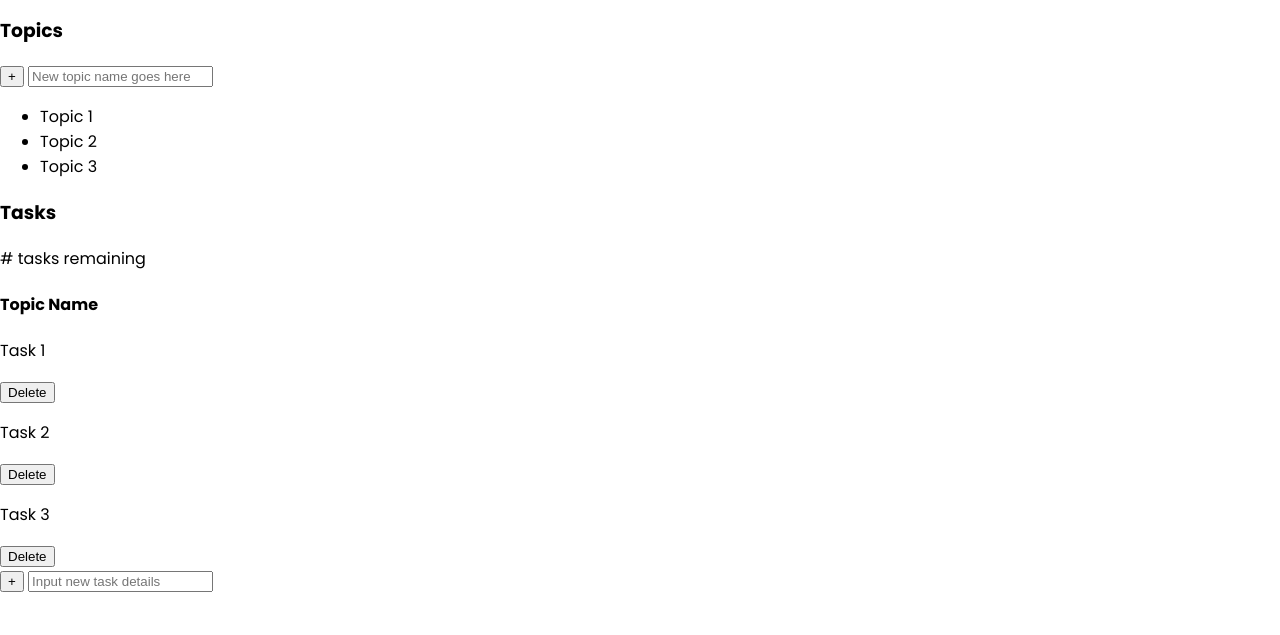
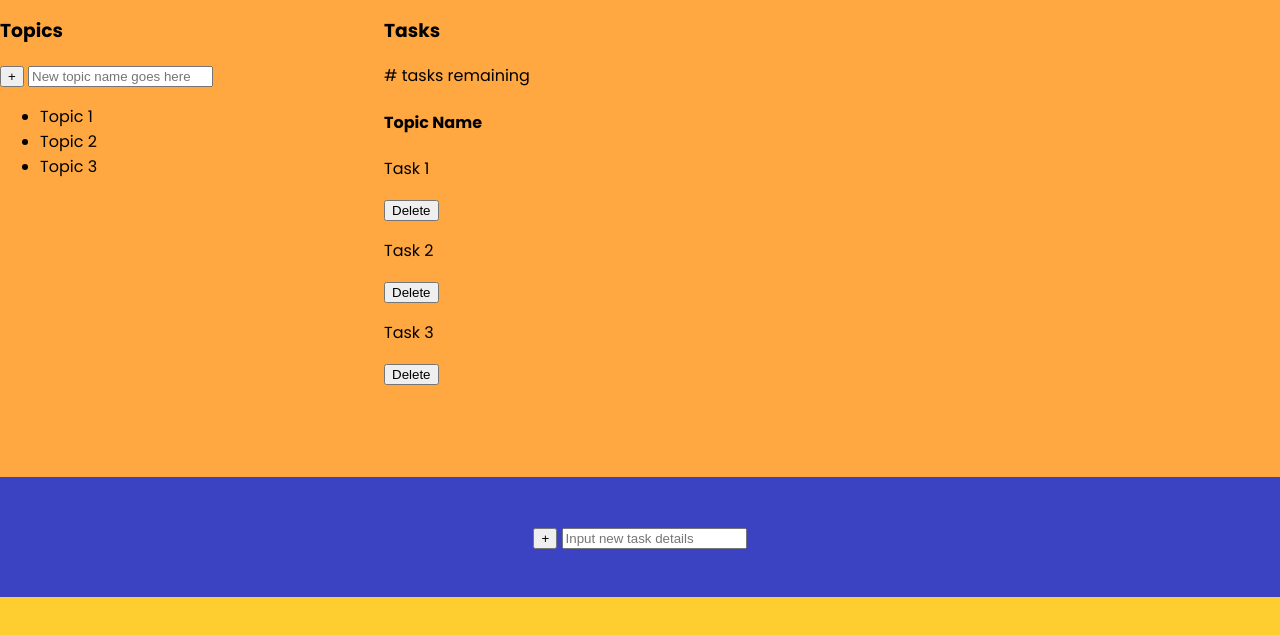
Before and after one commit to vipul-khedekar/task-master, a website built with webpack: page index.html in a window 1280 px wide. Shown: the part 83-718 px from the top of the page. Built offline with nearby package versions, Linux system fonts and the light colour scheme.

Commit message:
created foundation layout and sizing with app, input and buttons containers

```diff
--- a/src/index.css
+++ b/src/index.css
@@ -27,3 +27,29 @@ body {
     font-size: 2rem;
     font-weight: 700;
 }
+
+.app-container {
+    box-sizing: border-box;
+    display: grid;
+    grid-template-columns: 30vw 70vw;
+    background-color: var(--colorYellowDark);
+    height: 60vh;
+}
+
+.input-container {
+    box-sizing: border-box;
+    display: flex;
+    justify-content: center;
+    align-items: center;
+    background-color: var(--colorBlueLight);
+    height: 15vh;
+}
+
+.buttons-container {
+    box-sizing: border-box;
+    display: flex;
+    justify-content: center;
+    align-items: center;
+    background-color: var(--colorYellowLight);
+    height: 15vh;
+}
```
